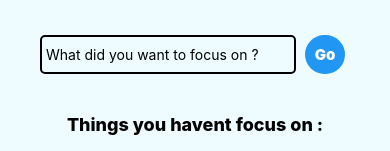
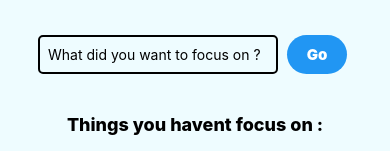
Before and after one commit to mcmikashi/FocusApp, a React Native app: screen / in a window 390 px wide. Shown: the top 151 px of the page. Built offline with nearby package versions, Linux system fonts and the light colour scheme.

Commit message:
Improve the textinput style adapt the render for bigger screen

```diff
--- a/src/features/Focus.js
+++ b/src/features/Focus.js
@@ -12,7 +12,11 @@ const Focus = ({ validateFocus }) => {
           onChangeText={settempFocus}
           value={tempFocus}
         />
-        <RoundedButton title="Go" onPress={() => validateFocus(tempFocus)} />
+        <RoundedButton
+          title="Go"
+          size={60}
+          onPress={() => validateFocus(tempFocus)}
+        />
       </View>
     </View>
   );
@@ -33,7 +37,7 @@ const styles = StyleSheet.create({
     borderColor: "black",
     borderRadius: 5,
     borderWidth: 2,
-    padding: 4,
-    width: "80%",
+    padding: 8,
+    width: "75%",
   },
 });
```
